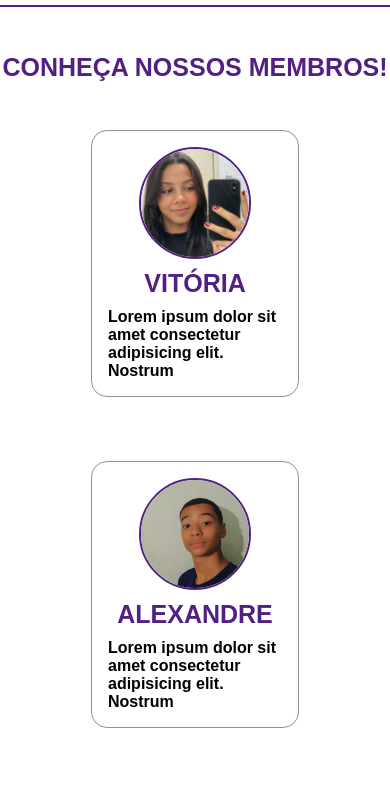
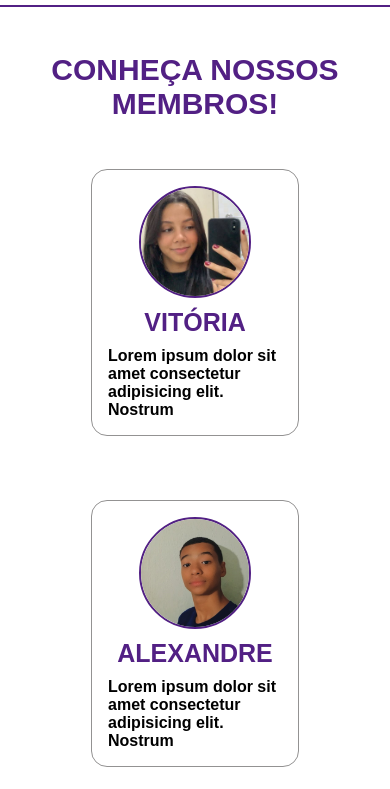
Before and after one commit to PodTech-IFS/PodTech-Rework, a plain HTML site: page membros.html in a window 390 px wide. Shown: the part 55-844 px from the top of the page. Drawn offline with Linux system fonts and the light colour scheme.

Commit message:
♻️ Refactored and improved css

```diff
--- a/static/css/membros.css
+++ b/static/css/membros.css
@@ -4,6 +4,10 @@
     margin: 0;
     padding: 0;
     box-sizing: border-box;
+}
+
+.all{
+    min-height: 100dvh;
 }
 
 .div-title {
@@ -13,7 +17,7 @@
 .title {
     text-align: center;
     color: #522084;
-    font-size: 35px;
+    font-size: 30px;
 }
 
 .all-members {
@@ -55,10 +59,3 @@
 .text-members{
     font-weight: bold;
 }
-
-@media screen and (max-width: 750px) {
-
-    .title {
-        font-size: 25px;
-    }
-}
--- a/static/css/navbar.css
+++ b/static/css/navbar.css
@@ -72,10 +72,6 @@ header {
     width: 100%;
     position: fixed;
     top: 61px;
-}
-
-.all{
-    min-height: 100dvh;
 }
 
 .footer-content {
--- a/static/css/podcasts.css
+++ b/static/css/podcasts.css
@@ -5,3 +5,7 @@
     padding: 0;
     box-sizing: border-box;
 }
+
+.all{
+    min-height: 100dvh;
+}
--- a/static/css/style.css
+++ b/static/css/style.css
@@ -4,6 +4,10 @@
     margin: 0;
     padding: 0;
     box-sizing: border-box;
+}
+
+.all{
+    min-height: 100dvh;
 }
 
 .div-welcome {
```
